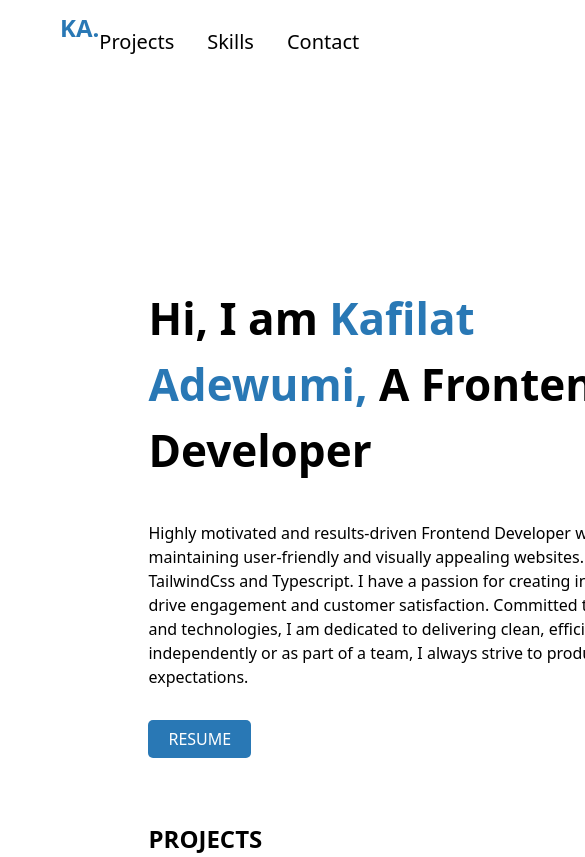
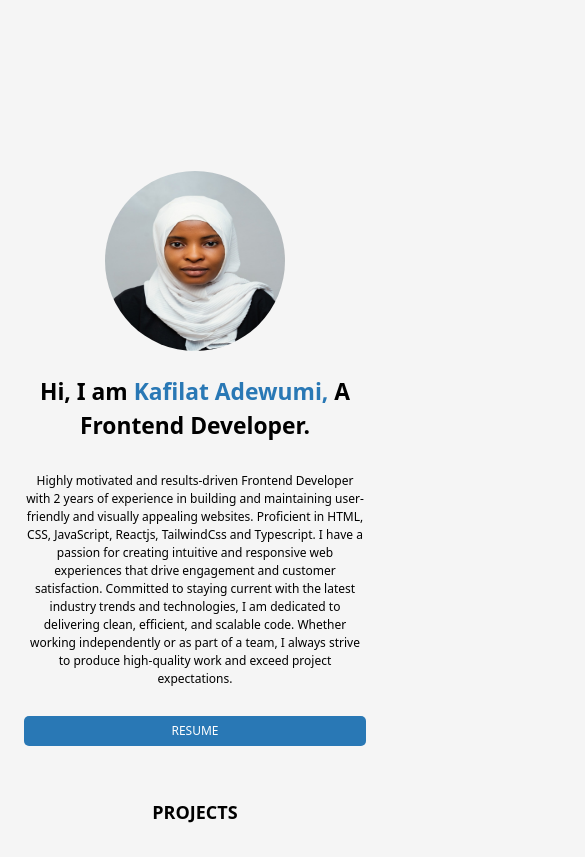
Before and after one commit to DevKaffy/Portfolio, a React (Vite) app: page / in a window 390 px wide. Shown: the top 857 px of the page, 585 px wide, since content can reach past the window. Built offline with nearby package versions, Linux system fonts and the light colour scheme.

Commit message:
first commit

```diff
--- a/src/Components/Navbar/Navbar.tsx
+++ b/src/Components/Navbar/Navbar.tsx
@@ -2,7 +2,8 @@ import { Link } from "react-router-dom";
 
 const Navbar = () => {
   return (
-    <div className="flex justify-between items-center mx-[3.75rem]">
+    <section>
+      <div className="lg:flex hidden justify-between items-center mx-[3.75rem]">
         <Link to="/" className="text-[#2978b5] text-[1.5rem] font-extrabold">
           KA.
         </Link>
@@ -18,6 +19,8 @@ const Navbar = () => {
           </li>
         </ul>
       </div>
+      <div></div>
+    </section>
   );
 };
 
--- a/src/Pages/Home/Home.tsx
+++ b/src/Pages/Home/Home.tsx
@@ -4,8 +4,8 @@ const Home = () => {
   return (
     <div>
       <Navbar />
-      <main className="mx-[9.28rem]">
-        <section className="mt-[14.25rem] mb-[4.4rem] flex justify-between items-center">
+      <main className="lg:mx-[9.28rem] mx-[2rem]">
+        <section className="mt-[14.25rem] mb-[4.4rem] lg:flex hidden justify-between items-center">
           <div>
             <h1 className="text-[2.75rem] font-bold w-[31rem] mb-[2.37rem]">
               Hi, I am <span className="text-[#2978b5]">Kafilat Adewumi,</span>{" "}
@@ -37,6 +37,37 @@ const Home = () => {
             className="w-[25rem] h-[25rem] rounded-[50%]"
           />
         </section>
+        <section className="mt-[14.25rem] mb-[4.4rem] lg:hidden flex flex-col items-center justify-center gap-[2rem]">
+          <img
+            src="/src/assets/passport.jpg"
+            alt="passport"
+            className="rounded-[50%] w-[15rem] h-[15rem]"
+          />
+          <div>
+            <h1 className="text-[1.9rem] font-bold mb-[2.37rem] text-center">
+              Hi, I am <span className="text-[#2978b5]">Kafilat Adewumi,</span>{" "}
+              A Frontend Developer.
+            </h1>
+            <p className="w-[20] mb-[2.37rem] text-center">
+              Highly motivated and results-driven Frontend Developer with 2
+              years of experience in building and maintaining user-friendly and
+              visually appealing websites. Proficient in HTML, CSS, JavaScript,
+              Reactjs, TailwindCss and Typescript. I have a passion for creating
+              intuitive and responsive web experiences that drive engagement and
+              customer satisfaction. Committed to staying current with the
+              latest industry trends and technologies, I am dedicated to
+              delivering clean, efficient, and scalable code. Whether working
+              independently or as part of a team, I always strive to produce
+              high-quality work and exceed project expectations.
+            </p>
+            <a
+              className="bg-[#2978b5] text-white px-[1.25rem] py-[0.5rem] rounded-[5px] flex justify-center text-center"
+              href="https://docs.google.com/document/d/1SIkcy3Aycq3LvX_Jo2vw5NBW3YaQgtmjcT0HSLQyMNQ/edit"
+            >
+              RESUME
+            </a>
+          </div>
+        </section>
         <section>
           <h2 className="text-center font-bold text-[1.5rem]">PROJECTS</h2>
         </section>
--- a/src/index.css
+++ b/src/index.css
@@ -1,4 +1,22 @@
 @tailwind base;
 @tailwind components;
 
+html,
+body {
+  padding: 0;
+  margin: 0;
+  background-color: whitesmoke;
+}
+* {
+  box-sizing: border-box;
+}
+:root {
+  font-size: 16px;
+}
+
+@media only screen and (max-width: 768px) {
+  :root {
+    font-size: 12px;
+  }
+}
 @tailwind utilities;
```
Lines whose indentation alone changed are shown as unchanged.
